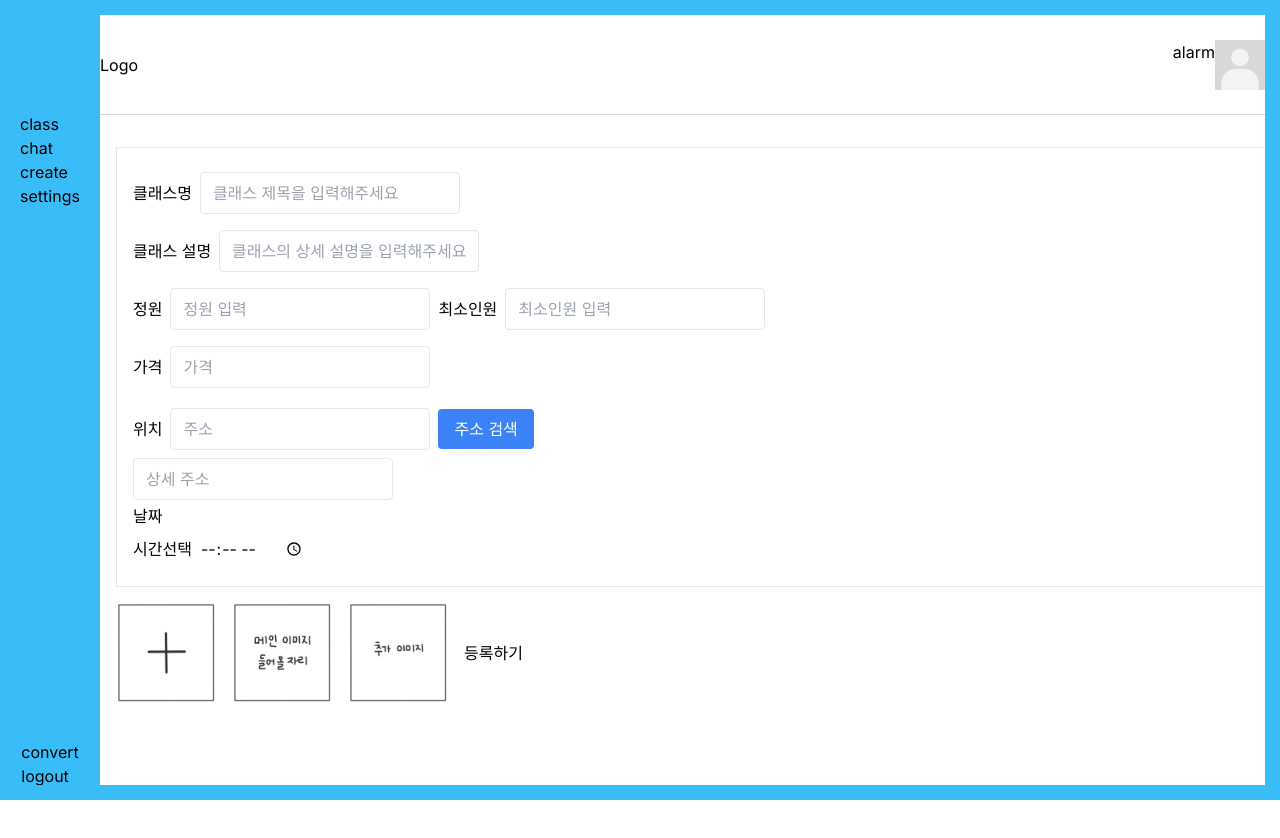
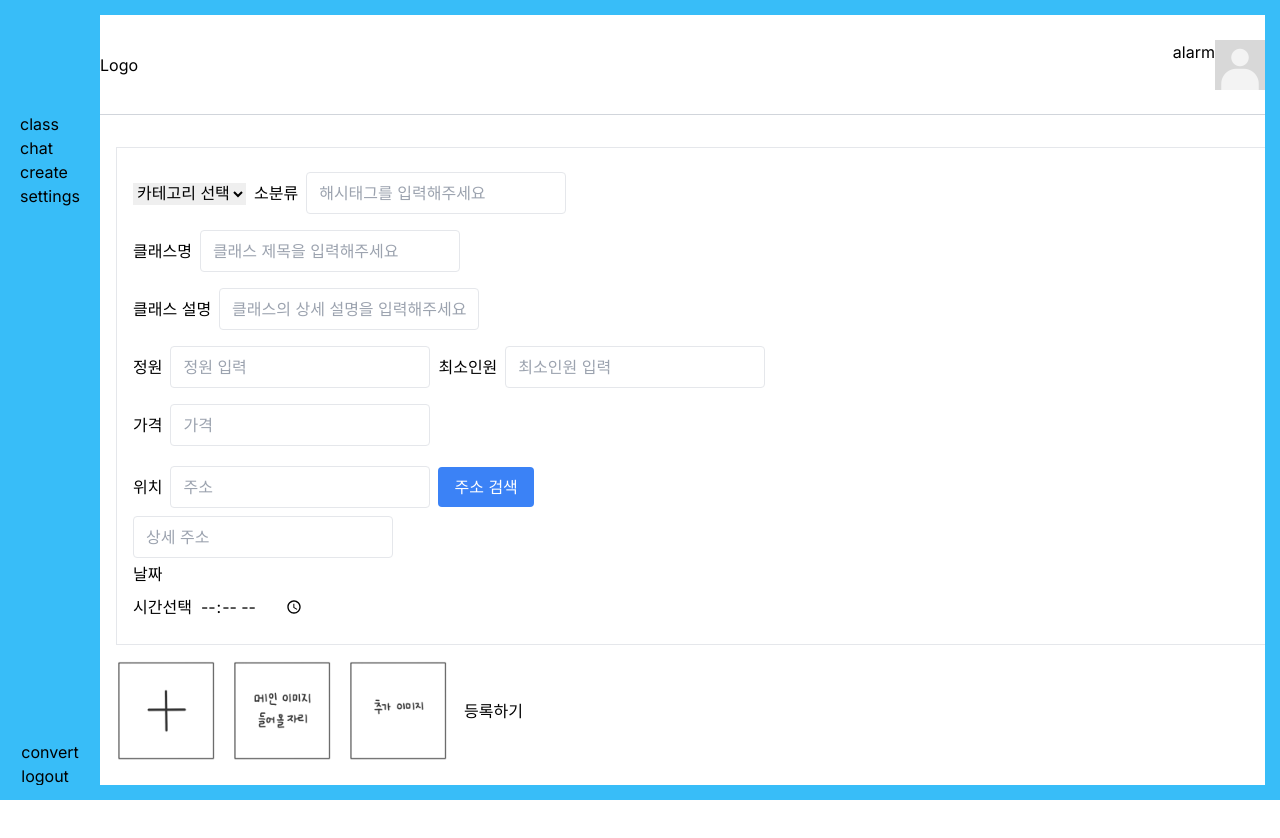
Before and after one commit to ClassRoom-Project/ClassRoom-Project, a Next.js app: page /register in a window 1280 px wide. Shown: the top 838 px of the page. Built offline with nearby package versions, Linux system fonts and the light colour scheme.

Commit message:
feat: 카테고리 추가 #11

```diff
--- a/src/app/register/page.tsx
+++ b/src/app/register/page.tsx
@@ -10,11 +10,13 @@ import Image from 'next/image';
 import plus from '../../../public/plus.png';
 import mainImage from '../../../public/mainImage.png';
 import plusImage from '../../../public/plusImage.png';
+import CategoryDropdown from '@/components/register/CategoryDropdown';
 
 const page = () => {
   return (
     <div className='w-[1600px] h-[800px] p-4'>
       <div className='border p-4 flex flex-col item-center mt-4'>
+        <CategoryDropdown />
         <ClassName />
         <ClassContent />
         <Personnel />
```
